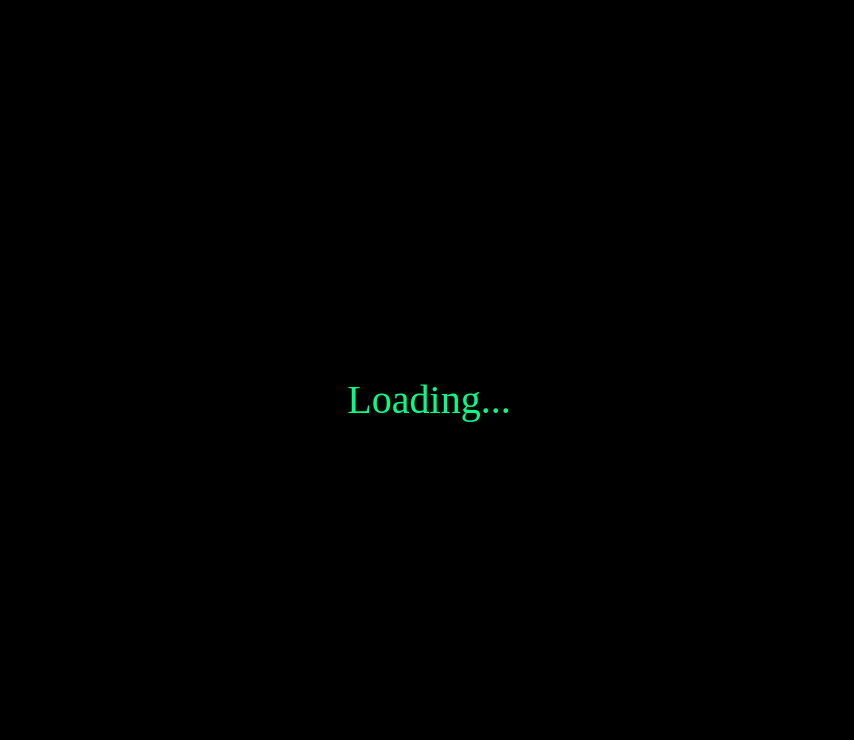
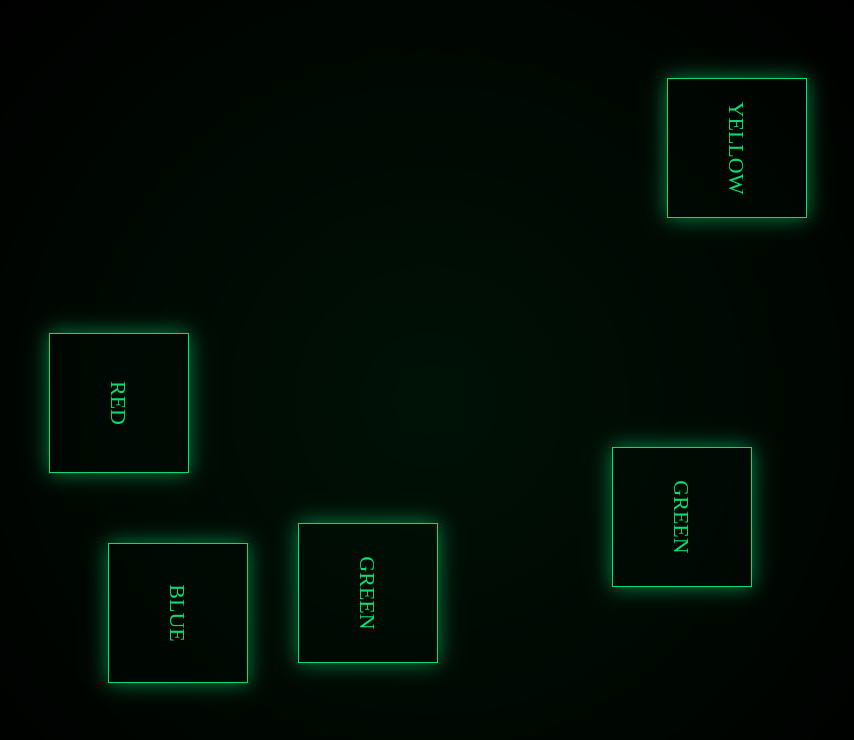
Before and after one commit to manikantac4/SORT_THE_BALLS, a React (Vite) app: page /loading in a window 1280 px wide. Shown: the top 740 px of the page, without its empty margins (211-1065 px from the left). Built offline with nearby package versions, Linux system fonts and the light colour scheme.

Commit message:
Refactor Loading component with animations and sound

```diff
--- a/src/Loading.jsx
+++ b/src/Loading.jsx
@@ -1,22 +1,209 @@
+import React, { useEffect, useState, useRef } from "react"
+import { useNavigate } from "react-router-dom"
+
+
+
+const words = ["READY", "GET", "SET", "GO"]
+
+const colors = ["GREEN", "BLUE", "RED", "WHITE", "YELLOW"]
+
+
+
 export default function Loading() {
+
+  const navigate = useNavigate()
+
+  const [phase, setPhase] = useState(0)
+
+  const [showBoxes, setShowBoxes] = useState(false)
+
+  const gunSound = useRef(null)
+
+
+
+  /* inject keyframes dynamically */
+  useEffect(() => {
+
+    const style = document.createElement("style")
+
+    style.innerHTML = `
+
+      @keyframes spinBox {
+        from { transform: rotate(0deg); }
+        to { transform: rotate(360deg); }
+      }
+
+      @keyframes glowPulse {
+        0% { opacity: 0.2; transform: scale(1); }
+        100% { opacity: 0.5; transform: scale(1.2); }
+      }
+
+      @keyframes wordAppear {
+        0% { opacity: 0; transform: translate(-50%, -60%) scale(0.8); }
+        100% { opacity: 1; transform: translate(-50%, -50%) scale(1); }
+      }
+
+    `
+
+    document.head.appendChild(style)
+
+    return () => document.head.removeChild(style)
+
+  }, [])
+
+
+
+  /* sound and phase control */
+  useEffect(() => {
+
+    gunSound.current = new Audio("/sounds/gun.mp3")
+
+    let i = 0
+
+    const interval = setInterval(() => {
+
+      if (i < 4) {
+
+        setPhase(i)
+
+        gunSound.current.currentTime = 0
+        gunSound.current.play().catch(()=>{})
+
+        i++
+
+      }
+      else {
+
+        clearInterval(interval)
+
+        setTimeout(() => setShowBoxes(true), 500)
+
+        setTimeout(() => navigate("/game"), 5000)
+
+      }
+
+    }, 1000)
+
+    return () => clearInterval(interval)
+
+  }, [])
+
+
 
   return (
 
-    <div style={{
-      height: "100vh",
-      background: "black",
-      color: "#00ff88",
-      display: "flex",
-      justifyContent: "center",
-      alignItems: "center",
-      fontFamily: "Times New Roman",
-      fontSize: "40px"
-    }}>
+    <div className="fixed inset-0 bg-black overflow-hidden">
 
-      Loading...
+      {/* dynamic dark green glow background */}
+      <div
+        className="absolute inset-0"
+        style={{
+          background:
+            "radial-gradient(circle at center, rgba(0,255,100,0.15), black 70%)",
+          animation: "glowPulse 3s infinite alternate"
+        }}
+      />
+
+
+      {/* READY GET SET GO text */}
+      {!showBoxes && (
+
+        <div
+          className="absolute text-green-400"
+          style={{
+            top: "50%",
+            left: "50%",
+            transform: "translate(-50%, -50%)",
+            fontSize: "80px",
+            fontFamily: "Times New Roman",
+            letterSpacing: "12px",
+            animation: "wordAppear 0.5s ease"
+          }}
+        >
+
+          {words[phase]}
+
+        </div>
+
+      )}
+
+
+      {/* spinning boxes */}
+      {showBoxes && (
+
+        <>
+          {Array.from({ length: 5 }).map((_, i) => (
+            <SpinBox key={i} />
+          ))}
+        </>
+
+      )}
 
     </div>
 
   )
 
 }
+
+
+
+/* ================= SPIN BOX ================= */
+
+function SpinBox() {
+
+  const [text, setText] = useState(colors[0])
+
+  const [position] = useState({
+    x: Math.random() * window.innerWidth * 0.8,
+    y: Math.random() * window.innerHeight * 0.8
+  })
+
+
+
+  useEffect(() => {
+
+    const interval = setInterval(() => {
+
+      setText(
+        colors[
+          Math.floor(Math.random() * colors.length)
+        ]
+      )
+
+    }, 150)
+
+    setTimeout(() => clearInterval(interval), 2500)
+
+  }, [])
+
+
+
+  return (
+
+    <div
+      className="absolute border border-green-400 flex items-center justify-center text-green-400"
+      style={{
+
+        left: position.x,
+        top: position.y,
+
+        width: "140px",
+        height: "140px",
+
+        fontFamily: "Times New Roman",
+        fontSize: "22px",
+
+        animation: "spinBox 2s linear infinite",
+
+        boxShadow: "0 0 20px rgba(0,255,136,0.5)"
+
+      }}
+    >
+
+      {text}
+
+    </div>
+
+  )
+
+}
```
